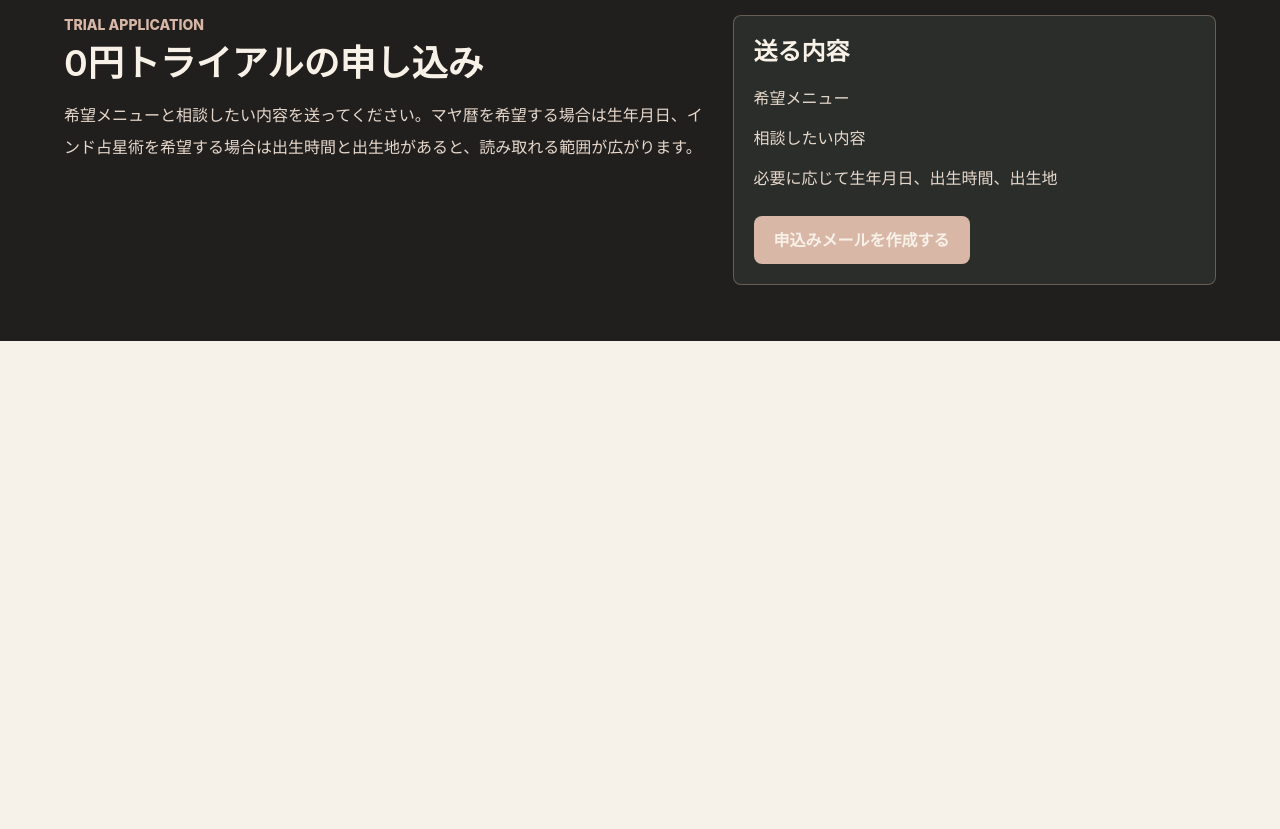
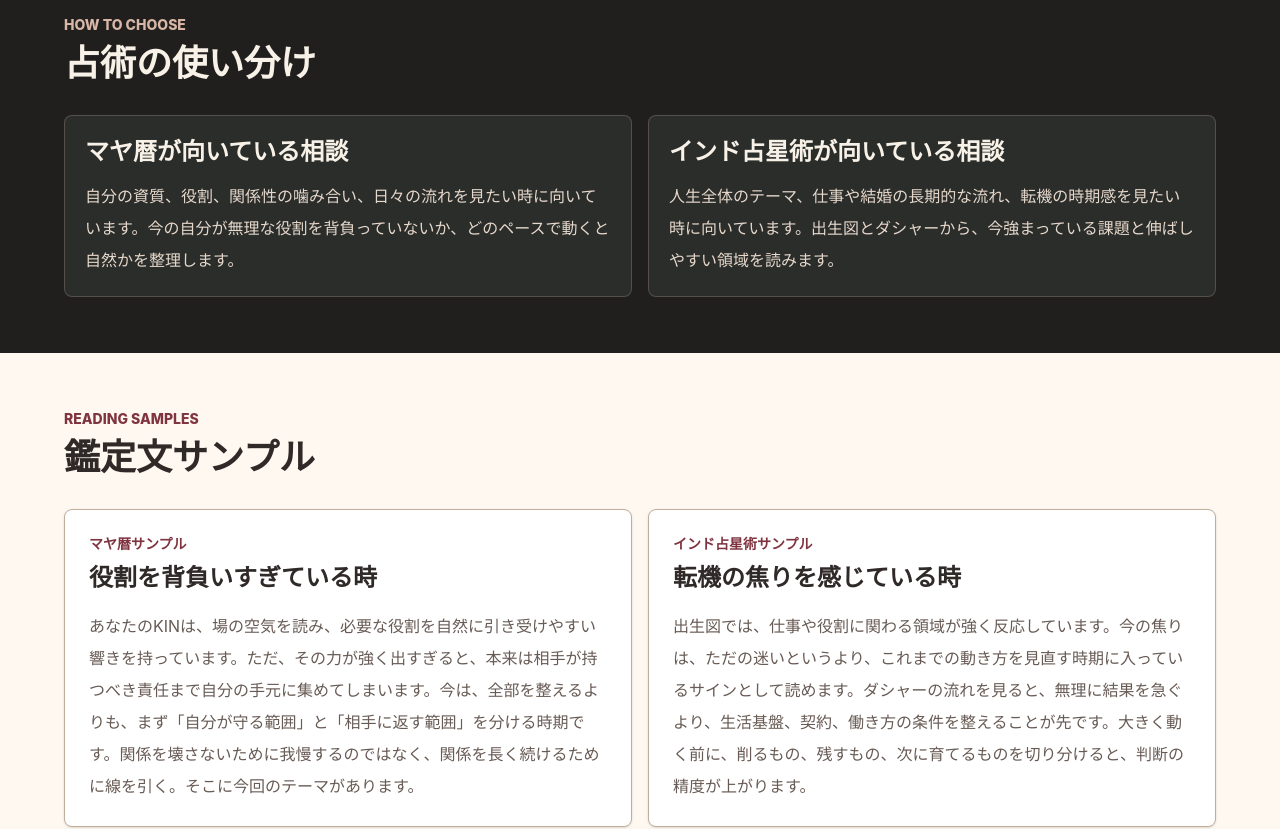
Before and after one commit to fs-scarlet-g/scarlet, a Next.js app: page /text-reading in a window 1280 px wide. Shown: the part 2640-3469 px from the top of the page. Before the commit the page ends 2981 px from the top, so only its background shows below. Built offline with nearby package versions, Linux system fonts and the light colour scheme.

Commit message:
Add Scarlet reading samples

```diff
--- a/app/divination-methods/data.ts
+++ b/app/divination-methods/data.ts
@@ -30,6 +30,10 @@ export const methodDetails = [
       {
         heading: "相談例",
         body: "たとえば、仕事で評価されないと感じている相談では、本人の役割が本当に今の環境で活かされているかを見ます。恋愛や家族関係では、相手と自分の響き合いやすい部分、誤解が起きやすい部分を分けます。どちらの場合も、相手を変えるためではなく、自分の立ち位置を取り戻すために読みます。",
+      },
+      {
+        heading: "読み取り例",
+        body: "たとえば、場を整える役割が強いKINの人が、恋愛でも仕事でも相手の問題を先回りして抱え込んでいる場合、スカーレットはそれを優しさだけではなく、消耗の原因として読みます。太陽の紋章で外に出ている力、ウェイブスペルで内側にある目的、音で担いやすい役割を分け、今は助ける時なのか、待つ時なのか、線を引く時なのかを整理します。",
       },
       {
         heading: "分かること、分からないこと",
@@ -83,6 +87,10 @@ export const methodDetails = [
         body: "仕事の相談では、適性だけでなく、今が拡大の時期なのか、基礎を固める時期なのかを見ます。結婚やパートナーシップでは、相性を単純な良し悪しで判断せず、相手との関係でどの課題が表に出やすいかを読みます。長く続く不安では、その不安が今の時期に強まっているテーマなのか、人生全体で繰り返し扱う課題なのかを分けます。",
       },
       {
+        heading: "読み取り例",
+        body: "たとえば、仕事を変えたい気持ちが強い相談では、ラグナで現実への立ち方、月で心の疲れ方、仕事に関わるハウスと惑星で向き合う領域を見ます。さらにダシャーで今強まりやすいテーマを確認し、動く時期なのか、準備や条件整理を優先する時期なのかを分けます。出生時間が曖昧な場合は、断定できる部分と控える部分を分けて伝えます。",
+      },
+      {
         heading: "分かること、分からないこと",
         body: "インド占星術で分かるのは、資質、課題、人生の領域、時期ごとのテーマ、流れの強弱です。一方で、すべての出来事を一つずつ確定するものではありません。出生時間の精度によって読める範囲も変わります。スカーレットは、不確かな部分を断定せず、読める範囲を明確にしたうえで伝えます。",
       },
--- a/app/text-reading/page.tsx
+++ b/app/text-reading/page.tsx
@@ -48,6 +48,30 @@ const boundaries = [
   "相手を操作する方法、復讐、監視、強制につながる相談は受けません",
   "鑑定結果は未来の確定ではなく、判断材料として使うための文章です",
   "送られた個人情報は鑑定目的の範囲で扱い、不要な情報は求めません",
+];
+
+const methodChoice = [
+  {
+    title: "マヤ暦が向いている相談",
+    body: "自分の資質、役割、関係性の噛み合い、日々の流れを見たい時に向いています。今の自分が無理な役割を背負っていないか、どのペースで動くと自然かを整理します。",
+  },
+  {
+    title: "インド占星術が向いている相談",
+    body: "人生全体のテーマ、仕事や結婚の長期的な流れ、転機の時期感を見たい時に向いています。出生図とダシャーから、今強まっている課題と伸ばしやすい領域を読みます。",
+  },
+];
+
+const samples = [
+  {
+    title: "マヤ暦サンプル",
+    label: "役割を背負いすぎている時",
+    body: "あなたのKINは、場の空気を読み、必要な役割を自然に引き受けやすい響きを持っています。ただ、その力が強く出すぎると、本来は相手が持つべき責任まで自分の手元に集めてしまいます。今は、全部を整えるよりも、まず「自分が守る範囲」と「相手に返す範囲」を分ける時期です。関係を壊さないために我慢するのではなく、関係を長く続けるために線を引く。そこに今回のテーマがあります。",
+  },
+  {
+    title: "インド占星術サンプル",
+    label: "転機の焦りを感じている時",
+    body: "出生図では、仕事や役割に関わる領域が強く反応しています。今の焦りは、ただの迷いというより、これまでの動き方を見直す時期に入っているサインとして読めます。ダシャーの流れを見ると、無理に結果を急ぐより、生活基盤、契約、働き方の条件を整えることが先です。大きく動く前に、削るもの、残すもの、次に育てるものを切り分けると、判断の精度が上がります。",
+  },
 ];
 
 export const metadata = {
@@ -145,6 +169,37 @@ export default function TextReadingPage() {
       </section>
 
       <section className="bg-[#211f1e] px-5 py-14 text-[#f8f1e8]">
+        <div className="mx-auto max-w-6xl">
+          <p className="text-sm font-extrabold uppercase text-[#d8b7a7]">How To Choose</p>
+          <h2 className="mt-2 text-3xl font-semibold sm:text-4xl">占術の使い分け</h2>
+          <div className="mt-8 grid gap-4 md:grid-cols-2">
+            {methodChoice.map((item) => (
+              <article className="rounded-lg border border-[#d8b7a7]/25 bg-[#2a2d2a] p-5" key={item.title}>
+                <h3 className="text-2xl font-semibold">{item.title}</h3>
+                <p className="mt-3 leading-8 text-[#e7d8cc]">{item.body}</p>
+              </article>
+            ))}
+          </div>
+        </div>
+      </section>
+
+      <section className="bg-[#fff8f0] px-5 py-14 text-[#2f2928]">
+        <div className="mx-auto max-w-6xl">
+          <p className="text-sm font-extrabold uppercase text-[#7f3440]">Reading Samples</p>
+          <h2 className="mt-2 text-3xl font-semibold sm:text-4xl">鑑定文サンプル</h2>
+          <div className="mt-8 grid gap-4 lg:grid-cols-2">
+            {samples.map((sample) => (
+              <article className="rounded-lg border border-[#bfae9e] bg-white p-6 shadow-sm" key={sample.title}>
+                <p className="text-sm font-extrabold uppercase text-[#7f3440]">{sample.title}</p>
+                <h3 className="mt-2 text-2xl font-semibold">{sample.label}</h3>
+                <p className="mt-4 leading-8 text-[#685b55]">{sample.body}</p>
+              </article>
+            ))}
+          </div>
+        </div>
+      </section>
+
+      <section className="bg-[#211f1e] px-5 py-14 text-[#f8f1e8]">
         <div className="mx-auto grid max-w-6xl gap-6 lg:grid-cols-[1fr_0.75fr]">
           <div>
             <p className="text-sm font-extrabold uppercase text-[#d8b7a7]">Trial Application</p>
```
